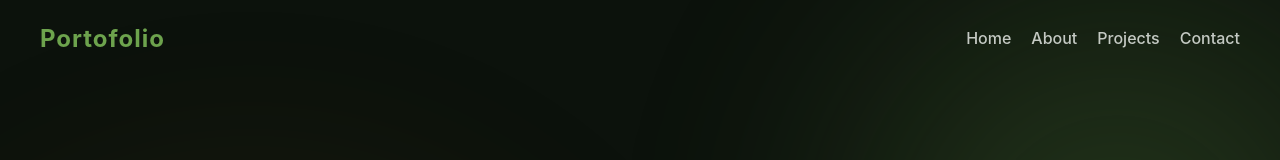
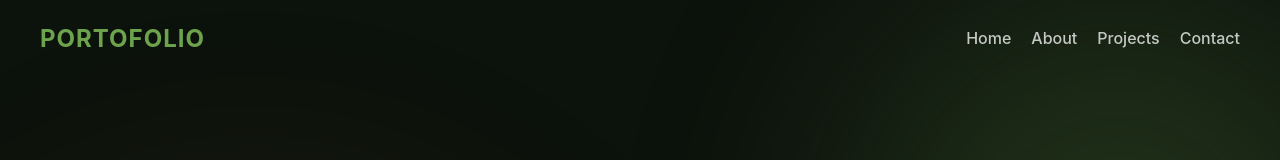
Before and after one commit to himendrafadh/mencobaPortofolio, a React (Vite) app in the folder client/: page / in a window 1280 px wide. Shown: the top 160 px of the page. Built offline with nearby package versions, Linux system fonts and the light colour scheme.

Commit message:
judul jadi capslock

```diff
--- a/client/src/App.jsx
+++ b/client/src/App.jsx
@@ -31,7 +31,7 @@ function App() {
   return (
     <div className="app-container">
       <nav className={`navbar ${scrolled ? 'scrolled' : ''}`}>
-        <div className="logo">Portofolio</div>
+        <div className="logo">PORTOFOLIO</div>
 
         <div className={`hamburger ${menuOpen ? 'active' : ''}`} onClick={toggleMenu}>
           <span className="bar"></span>
```
